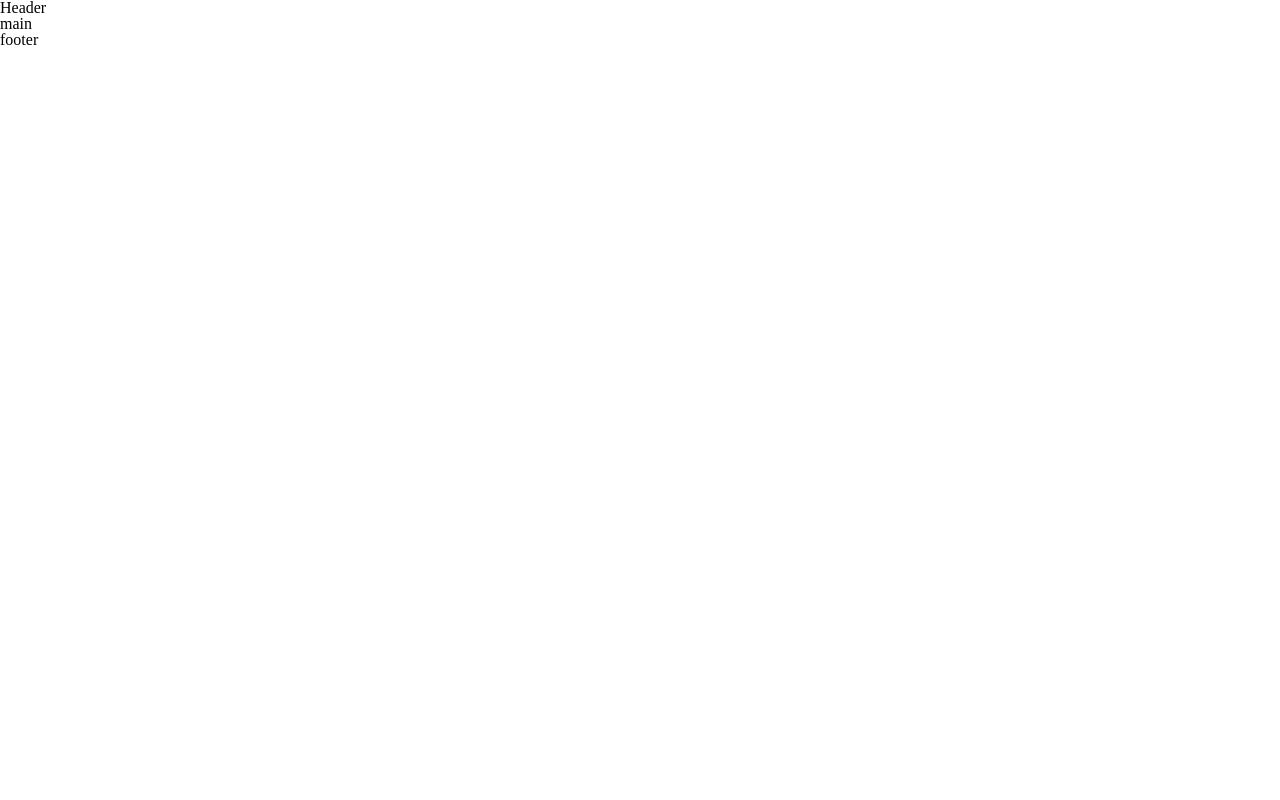
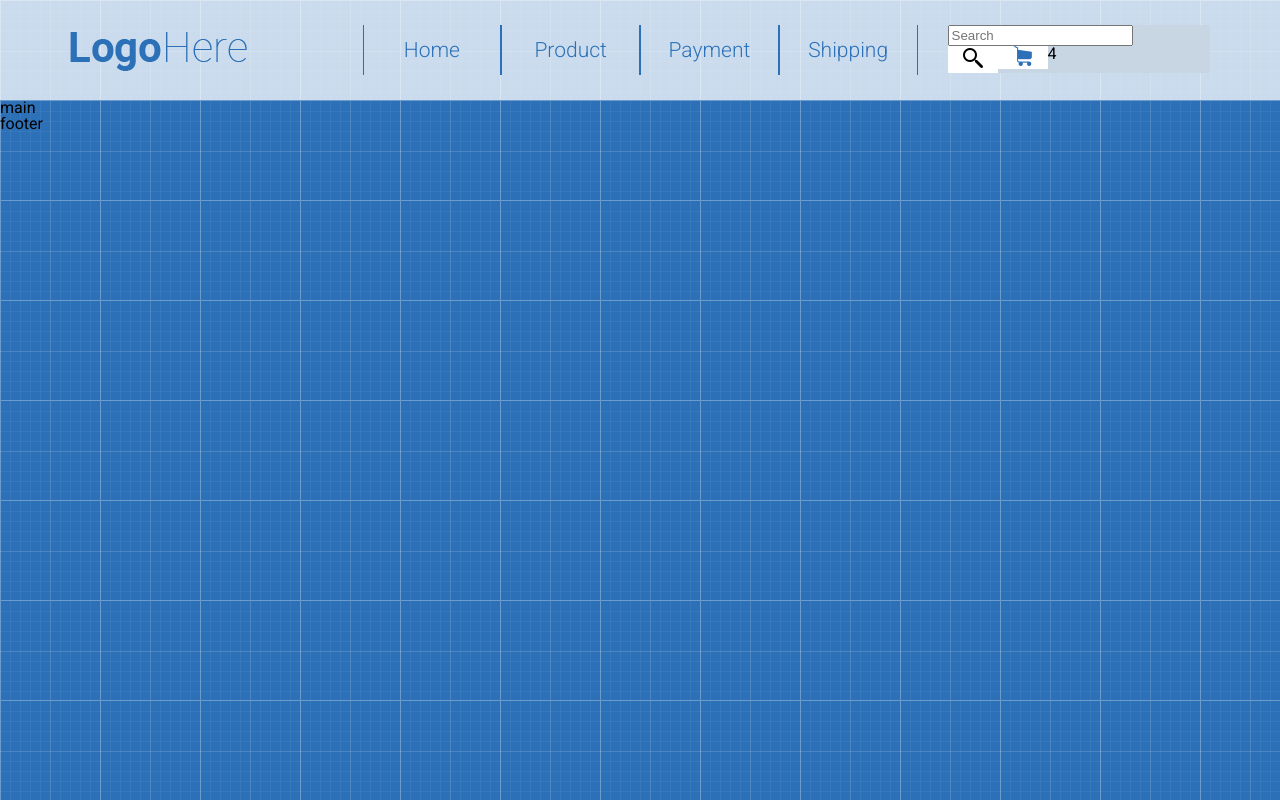
Before and after one commit to k7771/test, a plain HTML site: page index.html in a window 1280 px wide. Drawn offline with Linux system fonts and the light colour scheme.

Commit message:
added image, index, style

```diff
--- a/index.html
+++ b/index.html
@@ -7,9 +7,76 @@
     <title>Shop-project</title>
     <link rel="stylesheet" href="reset.css" />
     <link rel="stylesheet" href="style.css" />
+    <link rel="preconnect" href="https://fonts.googleapis.com" />
+    <link rel="preconnect" href="https://fonts.gstatic.com" crossorigin />
+    <link
+      href="https://fonts.googleapis.com/css2?family=Roboto:wght@300;400;700&display=swap"
+      rel="stylesheet"
+    />
   </head>
   <body>
-    <header class="header">Header</header>
+    <header class="header">
+      <div class="container">
+        <div class="row">
+          <div class="col-md-3">
+            <div class="logo">
+              <a href="">
+                <img src="images/logo.png" alt="">
+              </a>
+            </div>
+          </div>
+          <div class="col-md-6">
+            <nav>
+              <ul class="menu">
+                <li>
+                  <a href="">Home</a>
+                </li>
+                <li>
+                  <a href="">Product</a>
+                  <ul class="submenu">
+                    <li><a href="">1</a></li>
+                    <li><a href="">2</a></li>
+                    <li><a href="">3</a></li>
+                    <li><a href="">4</a></li>
+                    <li><a href="">5</a></li>
+                    <li><a href="">6</a></li>
+                    <li><a href="">7</a></li>
+                  </ul>
+                </li>
+                <li>
+                  <a href="">Payment</a>
+                </li>
+                <li>
+                  <a href="">Shipping</a>
+                </li>
+              </ul>
+            </nav>
+          </div>
+          <div class="col-md-3">
+            <div class="bloc">
+              <div class="content">
+                <input type="text" placeholder="Search">
+              </div>
+              <div class="se">
+                <a href="">
+                  <img src="images/search.png" alt="">
+                </a>
+              </div>
+
+
+              <div class="bay">
+                <a href="">
+                  <img src="images/bay.png" alt="">
+                </a>
+              </div>
+              <div class="bay-kol">
+                <p>4</p>
+              </div>
+            </div>
+          </div>
+        </div>
+      </div>
+    </header>
     <main class="main">main</main>
     <footer class="footer">footer</footer>
   </body>
--- a/style.css
+++ b/style.css
@@ -0,0 +1,104 @@
+* {
+  box-sizing: border-box;
+}
+
+body {
+  font-family: "Roboto", sans-serif;
+  background-image: url("images/patt.png");
+}
+
+.header {
+  background-color: rgba(255, 255, 255, 0.75);
+  padding: 25px 0;
+}
+
+.container {
+  width: 1200px;
+  margin: 0 auto;
+  padding-left: 15px;
+  padding-right: 15px;
+}
+
+.row:after {
+  content: "";
+  clear: both;
+  display: block;
+}
+
+.col-md-3 {
+  width: 25%;
+}
+.col-md-6 {
+  width: 50%;
+}
+[class*="col-"] {
+  float: left;
+  padding-left: 15px;
+  padding-right: 15px;
+}
+
+.logo {
+  margin-top: 7px;
+}
+
+.menu, .submenu {
+  list-style: none;
+}
+
+.menu li {
+  float: left;
+  width: 25%;
+  border-left: 1px solid #2c71b8;
+  border-right: 1px solid #2c71b8;
+}
+
+.menu a {
+  display: block;
+  height: 50px;
+  text-decoration: none;
+  color: #2c71b8;
+  text-align: center;
+  line-height: 50px;
+  font-weight: 300;
+  font-size: 21px;
+}
+
+.menu:after {
+  content: "";
+  display: block;
+  clear: both;
+}
+
+.submenu {
+  display: none;
+  padding-left: 0;
+}
+
+.menu li:hover .submenu {
+  display: block;
+
+ }
+
+.bloc {
+background: #c8d6e4;
+}
+
+.bloc a {
+  float: left;
+  width: 50px;
+  background-color: #ffff;
+  border-radius: 60;
+  text-align: center;
+}
+
+.bloc:after {
+  content: "";
+  display: block;
+  clear: both;
+}
+
+.content {
+  width: 10%;
+  text-align: center;
+  right: 10;
+}
```
Also changed, not shown: images/bay.png (added), images/logo.png (added), images/patt.png (added), images/search.png (added).
